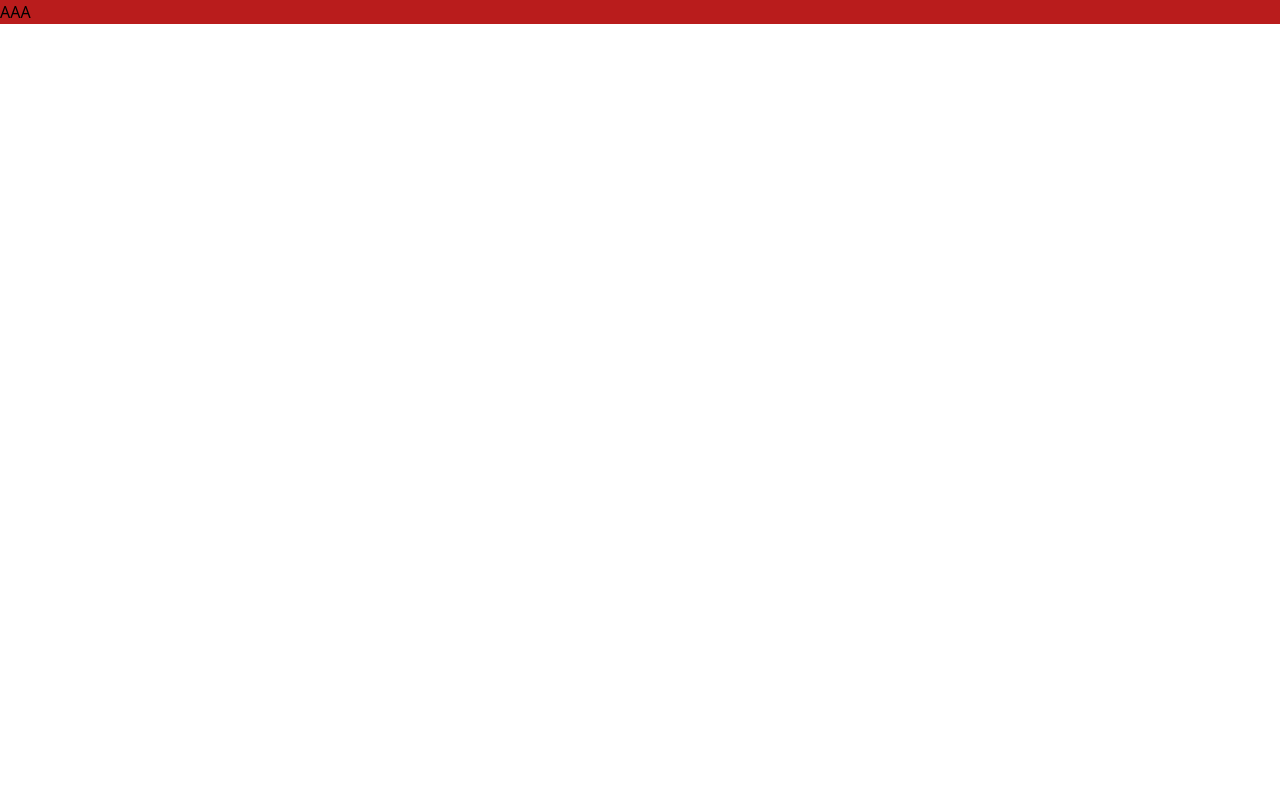
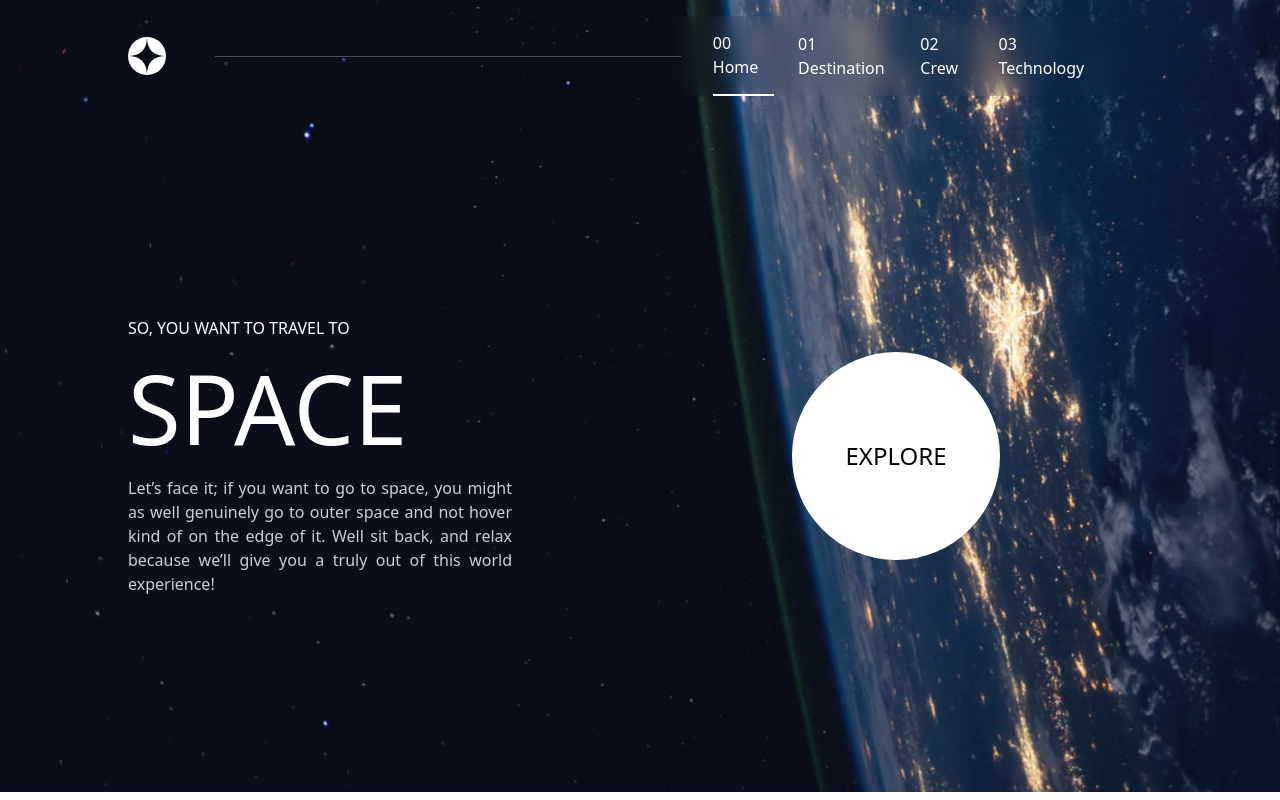
Before and after one commit to kleuberA/spacetourismwebsite, a React (Vite) app: page / in a window 1280 px wide. Built offline with nearby package versions, Linux system fonts and the light colour scheme.

Commit message:
Add new features

```diff
--- a/src/App.css
+++ b/src/App.css
@@ -0,0 +1,5 @@
+.home{
+    background: url('./assets/home/background-home-desktop.jpg');
+    background-repeat: no-repeat;
+    background-size: cover;
+}
--- a/src/Pages/Home.tsx
+++ b/src/Pages/Home.tsx
@@ -1,6 +1,25 @@
+import Navbar from "../components/Navbar";
+
 const Home = () =>{
     return(
-        <div className="a bg-red-700">AAA</div>
+        <div className="home">
+            <Navbar/>
+            <div className="flex lg:flex-row w-4/5 m-auto pt-6 h-[87vh]">
+                <div className="w-2/4 flex items-start flex-col justify-center gap-5">
+                    <span className="uppercase text-white w-full">So, you want to travel to</span>
+                    <h1 className="uppercase lg:text-8xl text-white w-full">Space</h1>
+                    <span className="text-white w-[75%] justify-start text-justify opacity-80">Let’s face it; if you want to go to space,
+                        you might as well genuinely go to outer space
+                        and not hover kind of on the edge of it.
+                        Well sit back, and relax because we’ll give
+                        you a truly out of this world experience!
+                    </span>
+                </div>
+                <div className="w-2/4 flex justify-center items-center">
+                    <button className="w-52 h-52 uppercase bg-white rounded-full text-2xl">Explore</button>
+                </div>
+            </div>
+        </div>
     )
 }
 
--- /dev/null
+++ b/src/components/Navbar.tsx
@@ -0,0 +1,26 @@
+import Logo from '../assets/shared/logo.svg';
+
+const Navbar = () =>{
+    return(
+        <div>
+            <div className="flex m-auto w-4/5 justify-between pt-4">
+                <div className='w-10 flex items-center'>
+                    <img src={Logo} alt="" />
+                </div>
+                <div className='w-2/4 relative flex items-center h-20 z-10'>
+                    <hr className='absolute lg:h-[1px] lg:w-[95%] lg:-right-6 opacity-30'/>
+                </div>
+                <div className="itemsNavbar w-2/4 px-14 backdrop-blur-md">
+                    <ul className="flex lg:flex-row text-white gap-6 items-center h-20 justify-between">
+                        <li className='flex items-center h-[inherit] border-b-2 border-white'>00 Home</li>
+                        <li>01 Destination</li>
+                        <li>02 Crew</li>
+                        <li>03 Technology</li>
+                    </ul>
+                </div>
+            </div>
+        </div>
+    )
+}
+
+export default Navbar;
```
Also changed, not shown: 1 other file (tests, documents, lock files or other folders).
